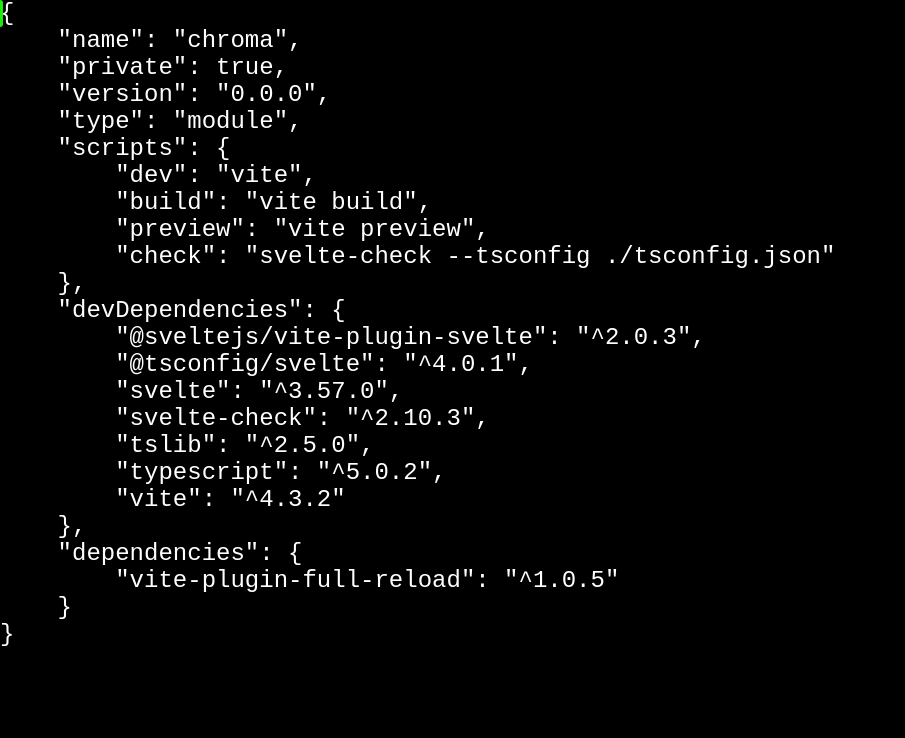
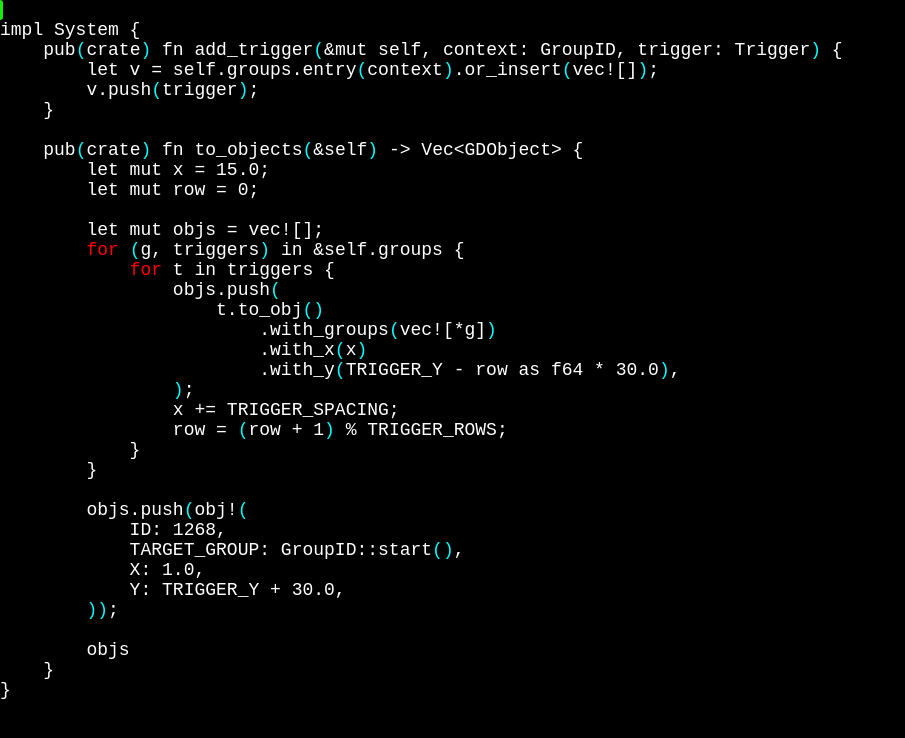
Before and after one commit to Ursu-Radu/chroma, a Svelte app: page / in a window 1280 px wide. Shown: the top 738 px of the page, without its empty margins (0-905 px from the left). Built offline with nearby package versions, Linux system fonts and the light colour scheme.

Commit message:
Beginnings of language definitions and syntax highlighting!

```diff
--- a/src/App.svelte
+++ b/src/App.svelte
@@ -3,13 +3,21 @@
 </script>
 
 <div class="test">
+    <!-- <pre>{"cockle\nhe "}</pre>
+    <pre>{"bo"}</pre> -->
     <Editor />
 </div>
 
 <style>
+    pre {
+        font-size: 24px;
+        font-family: "JetBrains Mono";
+        display: inline;
+    }
     .test {
         width: 100vw;
         height: 100vh;
+        font-size: 0;
         /* border: 1px red solid; */
     }
 </style>
--- a/src/Editor.svelte
+++ b/src/Editor.svelte
@@ -9,13 +9,16 @@
         specialCtrlKeys,
         specialKeys,
     } from "./editor";
-    import { EMPTY_CHAR, fixedNewlineEnd, textSize } from "./util";
+    import { EMPTY_CHAR, codeDisplayStr, textSize } from "./util";
+    import { highlightCode } from "./highlighting";
+    import lang from "./langs/lang_defs/rust";
+    import { langElemColor } from "./langs/lang";
 
     let everything: HTMLDivElement;
     let codeRef: HTMLPreElement;
 
     let editorData = new EditorData(
-        new EditorSettings(new TextSettings("JetBrains Mono", 24))
+        new EditorSettings(new TextSettings("JetBrains Mono", 18))
     );
 
     let fileState = new FileState();
@@ -54,6 +57,8 @@
     //     JSON.stringify(fileState.cursors.map(c => [c.pos, c.sel])),
     //     JSON.stringify(fileState.getSelRects(editorData.settings.text), null, 4)
     // );
+
+    $: syntaxElements = highlightCode(fileState.code, lang);
 </script>
 
 <svelte:window
@@ -131,7 +136,7 @@
 
                     fileState = fileState;
                 }, 0);
-            }}>{fixedNewlineEnd(fileState.code)}</pre>
+            }}>{codeDisplayStr(fileState.code)}</pre>
         <div class="sel_rects">
             {#each fileState.getSelRects(editorData.settings.text) as rect}
                 <div
@@ -144,7 +149,15 @@
             {/each}
         </div>
 
-        <pre class="code code_display">{fixedNewlineEnd(fileState.code)}</pre>
+        <pre class="code code_display">{codeDisplayStr(fileState.code)}</pre>
+        <div class="syntax_highlighting">
+            {#each syntaxElements as elem}
+                <pre
+                    class="code"
+                    style:color={langElemColor(elem.elem)}>{elem.text}</pre>
+            {/each}
+            <!--  -->
+        </div>
 
         {#each cursorPos as pos, i}
             <div
@@ -222,7 +235,21 @@
         width: 100%;
         height: 100%;
         pointer-events: none;
+        opacity: 0;
+        -webkit-text-stroke: 2px lime;
         /* border: 1px solid red; */
+    }
+
+    .syntax_highlighting {
+        position: absolute;
+        width: 100%;
+        height: 100%;
+        pointer-events: none;
+        font-size: 0;
+    }
+    .syntax_highlighting > * {
+        display: inline;
+        /* opacity: 0; */
     }
 
     .cursor {
--- a/src/editor.ts
+++ b/src/editor.ts
@@ -78,28 +78,39 @@
 }
 
 export class FileState {
-    private _code: string = `{
-    "name": "chroma",
-    "private": true,
-    "version": "0.0.0",
-    "type": "module",
-    "scripts": {
-        "dev": "vite",
-        "build": "vite build",
-        "preview": "vite preview",
-        "check": "svelte-check --tsconfig ./tsconfig.json"
-    },
-    "devDependencies": {
-        "@sveltejs/vite-plugin-svelte": "^2.0.3",
-        "@tsconfig/svelte": "^4.0.1",
-        "svelte": "^3.57.0",
-        "svelte-check": "^2.10.3",
-        "tslib": "^2.5.0",
-        "typescript": "^5.0.2",
-        "vite": "^4.3.2"
-    },
-    "dependencies": {
-        "vite-plugin-full-reload": "^1.0.5"
+    private _code: string = `
+impl System {
+    pub(crate) fn add_trigger(&mut self, context: GroupID, trigger: Trigger) {
+        let v = self.groups.entry(context).or_insert(vec![]);
+        v.push(trigger);
+    }
+
+    pub(crate) fn to_objects(&self) -> Vec<GDObject> {
+        let mut x = 15.0;
+        let mut row = 0;
+
+        let mut objs = vec![];
+        for (g, triggers) in &self.groups {
+            for t in triggers {
+                objs.push(
+                    t.to_obj()
+                        .with_groups(vec![*g])
+                        .with_x(x)
+                        .with_y(TRIGGER_Y - row as f64 * 30.0),
+                );
+                x += TRIGGER_SPACING;
+                row = (row + 1) % TRIGGER_ROWS;
+            }
+        }
+
+        objs.push(obj!(
+            ID: 1268,
+            TARGET_GROUP: GroupID::start(),
+            X: 1.0,
+            Y: TRIGGER_Y + 30.0,
+        ));
+
+        objs
     }
 }
 `;
@@ -349,8 +360,9 @@
             if (swapped) {
                 c.swapSelection();
             }
+            let lines = s.split("\n");
             out = out.concat(
-                s.split("\n").map((s, i) => {
+                lines.map((s, i) => {
                     let start =
                         i == 0
                             ? textSize(this.codeLines[y].slice(0, x), settings)
@@ -359,7 +371,12 @@
                     return {
                         line: y + i,
                         start,
-                        end: start + textSize(s, settings).x,
+                        end:
+                            start +
+                            textSize(
+                                s + (i < lines.length - 1 ? " " : ""),
+                                settings
+                            ).x,
                     };
                 })
             );
@@ -742,7 +759,6 @@
                             );
                         })
                     ) {
-                        console.log(from, find);
                         let newCursor = new Cursor(
                             fileState,
                             find + s.length,
--- /dev/null
+++ b/src/highlighting.ts
@@ -0,0 +1,130 @@
+import {
+    IncludePattern,
+    BlockPattern,
+    type LangDef,
+    type LangElem,
+    type Pattern,
+    MatchPattern,
+} from "./langs/lang";
+
+class SyntaxElement {
+    constructor(public elem: LangElem, public text: string) {}
+}
+
+// function* foo(index) {
+//     while (index < 2) {
+//         yield index;
+//         index++;
+//     }
+// }
+// const iterator = foo(0);
+
+// console.log(iterator.next().value);
+// // Expected output: 0
+
+// console.log(iterator.next().value);
+
+export const highlightCode = (code: string, lang: LangDef): SyntaxElement[] => {
+    type LeafPattern = BlockPattern | MatchPattern;
+
+    function* patternGen(
+        patterns: Pattern[]
+    ): Generator<LeafPattern, void, unknown> {
+        for (let p of patterns) {
+            if (p instanceof IncludePattern) {
+                if (p.include == "@self") {
+                    yield* patternGen(lang.patterns);
+                } else {
+                    let includes = [];
+                    for (let i of p.include) {
+                        if (lang.patternMap[i] != undefined) {
+                            includes.push(lang.patternMap[i]);
+                        }
+                    }
+                    yield* patternGen(includes);
+                }
+            } else {
+                yield p;
+            }
+        }
+    }
+    let stack: BlockPattern[] = [];
+
+    let elems: SyntaxElement[] = [];
+
+    while (code.length > 0) {
+        let patterns =
+            stack.length > 0 ? stack[stack.length - 1].patterns : lang.patterns;
+
+        let nearest: {
+            elem: LangElem;
+            index: number;
+            length: number;
+            popStack: boolean;
+            pattern: LeafPattern;
+        } = null;
+
+        type SyntaxMatch = [RegExpMatchArray, LangElem];
+        const setNearest = (
+            match: SyntaxMatch,
+            pattern: LeafPattern,
+            popStack: boolean
+        ) => {
+            if (
+                match[0] != null &&
+                (nearest == null || match[0].index < nearest.index)
+            ) {
+                nearest = {
+                    elem: match[1],
+                    index: match[0].index,
+                    length: match[0][0].length,
+                    popStack,
+                    pattern,
+                };
+            }
+        };
+
+        for (let p of patternGen(patterns)) {
+            let match: [RegExpMatchArray, LangElem] =
+                p instanceof MatchPattern
+                    ? [code.match(p.match), p.elem]
+                    : [code.match(p.begin.match), p.begin.elem];
+            setNearest(match, p, false);
+            if (nearest != null && nearest.index == 0) {
+                break;
+            }
+        }
+        if (stack.length > 0) {
+            let top = stack[stack.length - 1];
+            let match: [RegExpMatchArray, LangElem] = [
+                code.match(top.end.match),
+                top.end.elem,
+            ];
+            setNearest(match, top, true);
+        }
+
+        if (nearest == null) {
+            elems.push(new SyntaxElement(null, code));
+            code = "";
+        } else {
+            if (nearest.index > 0) {
+                elems.push(
+                    new SyntaxElement(null, code.slice(0, nearest.index))
+                );
+            }
+            elems.push(
+                new SyntaxElement(
+                    nearest.elem,
+                    code.slice(nearest.index, nearest.index + nearest.length)
+                )
+            );
+            code = code.slice(nearest.index + nearest.length);
+            if (nearest.popStack) {
+                stack.pop();
+            } else if (nearest.pattern instanceof BlockPattern) {
+                stack.push(nearest.pattern);
+            }
+        }
+    }
+    return elems;
+};
--- /dev/null
+++ b/src/langs/lang.ts
@@ -0,0 +1,45 @@
+export type LangElem = "keyword" | "thing";
+
+export const langElemColor = (elem: LangElem) => {
+    switch (elem) {
+        case "keyword":
+            return "#ff0000";
+        case "thing":
+            return "#00ffff";
+    }
+    return "#ffffff";
+};
+
+export type Pattern = MatchPattern | BlockPattern | IncludePattern;
+
+export class MatchPattern {
+    constructor(public match: RegExp, public elem: LangElem) {
+        this.match = new RegExp(this.match);
+    }
+}
+
+export class BlockPattern {
+    constructor(
+        public begin: { match: RegExp; elem?: LangElem },
+        public end: { match: RegExp; elem?: LangElem },
+        public patterns: Pattern[]
+    ) {
+        this.begin.match = new RegExp(this.begin.match);
+        this.end.match = new RegExp(this.end.match);
+    }
+}
+
+export class IncludePattern {
+    constructor(public include: string[] | "@self") {}
+}
+
+export class LangDef {
+    public patterns: Pattern[] = [];
+    public patternMap: { [key: string]: Pattern } = {};
+    constructor(private name: string, private extensions: string[]) {}
+
+    addPattern(name: string, pattern: Pattern) {
+        this.patterns.push(pattern);
+        this.patternMap[name] = pattern;
+    }
+}
--- /dev/null
+++ b/src/langs/lang_defs/rust.ts
@@ -0,0 +1,15 @@
+import { BlockPattern, IncludePattern, LangDef, MatchPattern } from "../lang";
+
+let lang = new LangDef("rust", ["rs"]);
+
+lang.addPattern("keywords", new MatchPattern(/for|if|else/, "keyword"));
+lang.addPattern(
+    "parens",
+    new BlockPattern(
+        { match: /\(/, elem: "thing" },
+        { match: /\)/, elem: "thing" },
+        [new IncludePattern("@self")]
+    )
+);
+
+export default lang;
--- a/src/util.ts
+++ b/src/util.ts
@@ -29,15 +29,18 @@
 
     let rect = MEASURE_PRE.getBoundingClientRect();
     let size = vec(rect.width, rect.height);
-
+    // "                                                      "
+    // "                                                      "
     return size;
 };
 
 export const EMPTY_CHAR = "​";
 
-export const fixedNewlineEnd = (s: string) => {
+export const codeDisplayStr = (s: string) => {
+    let out = s;
     if (s.length == 0 || s[s.length - 1] == "\n") {
-        return s + EMPTY_CHAR;
+        out += EMPTY_CHAR;
     }
-    return s;
+    // out = out.replaceAll(" ", " ");
+    return out;
 };
```
Also changed, not shown: 1 other file (tests, documents, lock files or other folders).
